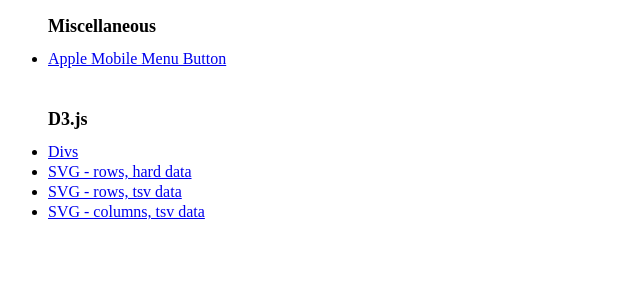
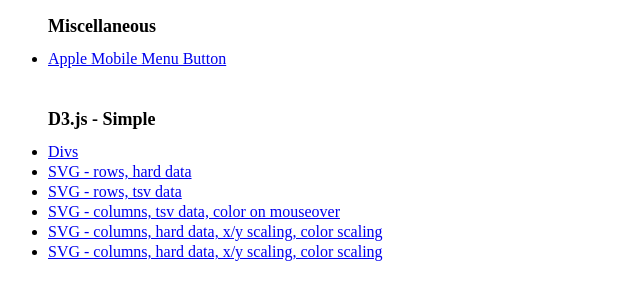
Before and after one commit to ekerstein/ekerstein.github.io, a Jekyll site: the page work/index.html, which Jekyll copies as it is, in a window 1280 px wide. Shown: the top 300 px of the page, without its empty margins (0-640 px from the left). Built offline with Jekyll 4.4.1, drawn with Linux system fonts in a browser that asks for light colours.

Commit message:
more d3.js examples

```diff
--- a/work/index.html
+++ b/work/index.html
@@ -27,11 +27,13 @@
     </ul>
 
     <ul>
-      <h1>D3.js</h1>
+      <h1>D3.js - Simple</h1>
       <li><a href="d3js/1.html">Divs</a></li>
       <li><a href="d3js/2.html">SVG - rows, hard data</a></li>
       <li><a href="d3js/3.html">SVG - rows, tsv data</a></li>
-      <li><a href="d3js/4.html">SVG - columns, tsv data</a></li>
+      <li><a href="d3js/4.html">SVG - columns, tsv data, color on mouseover</a></li>
+      <li><a href="d3js/5.html">SVG - columns, hard data, x/y scaling, color scaling</a></li>
+       <li><a href="d3js/6.html">SVG - columns, hard data, x/y scaling, color scaling</a></li>
     </ul>
 
   </body>
```
